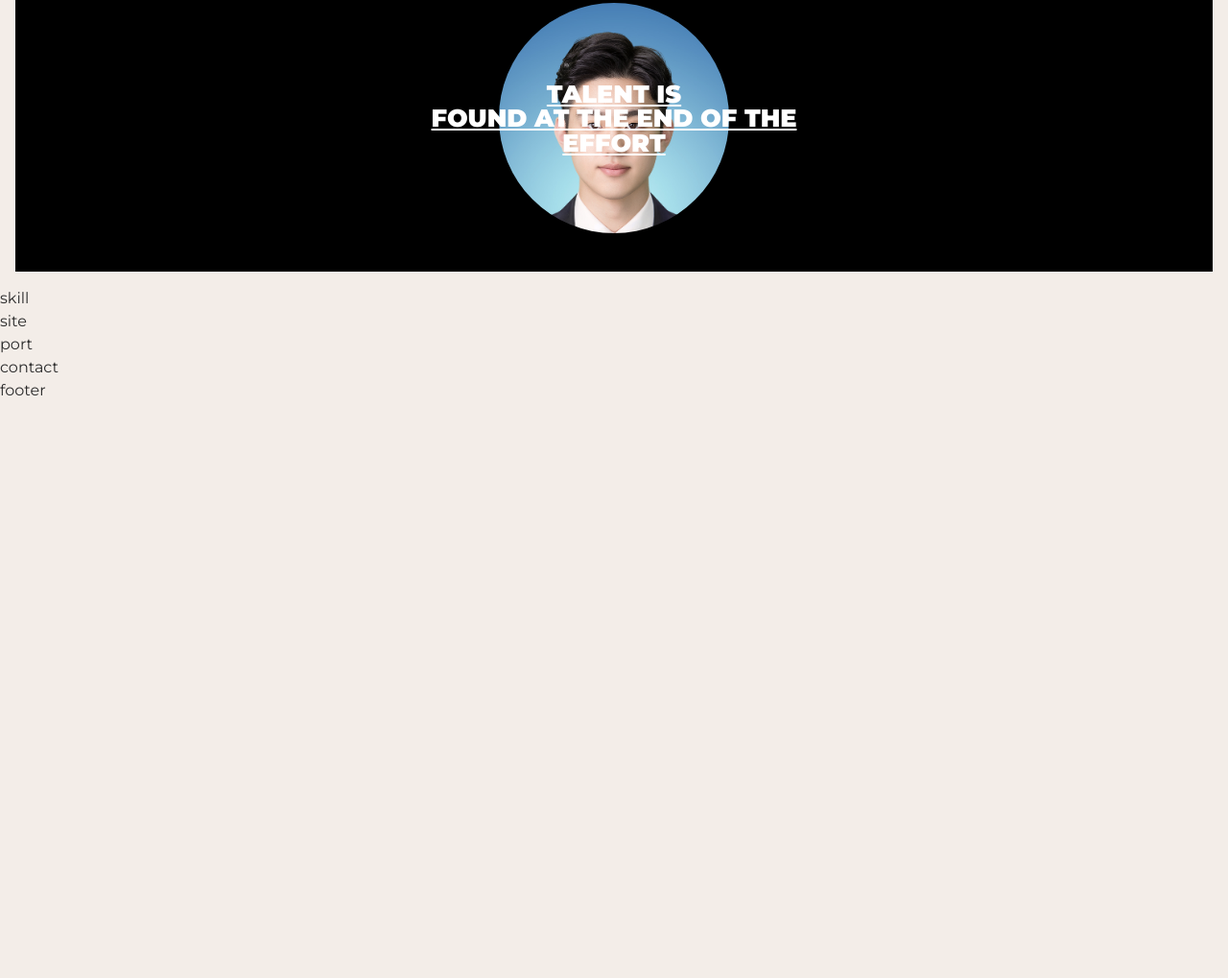
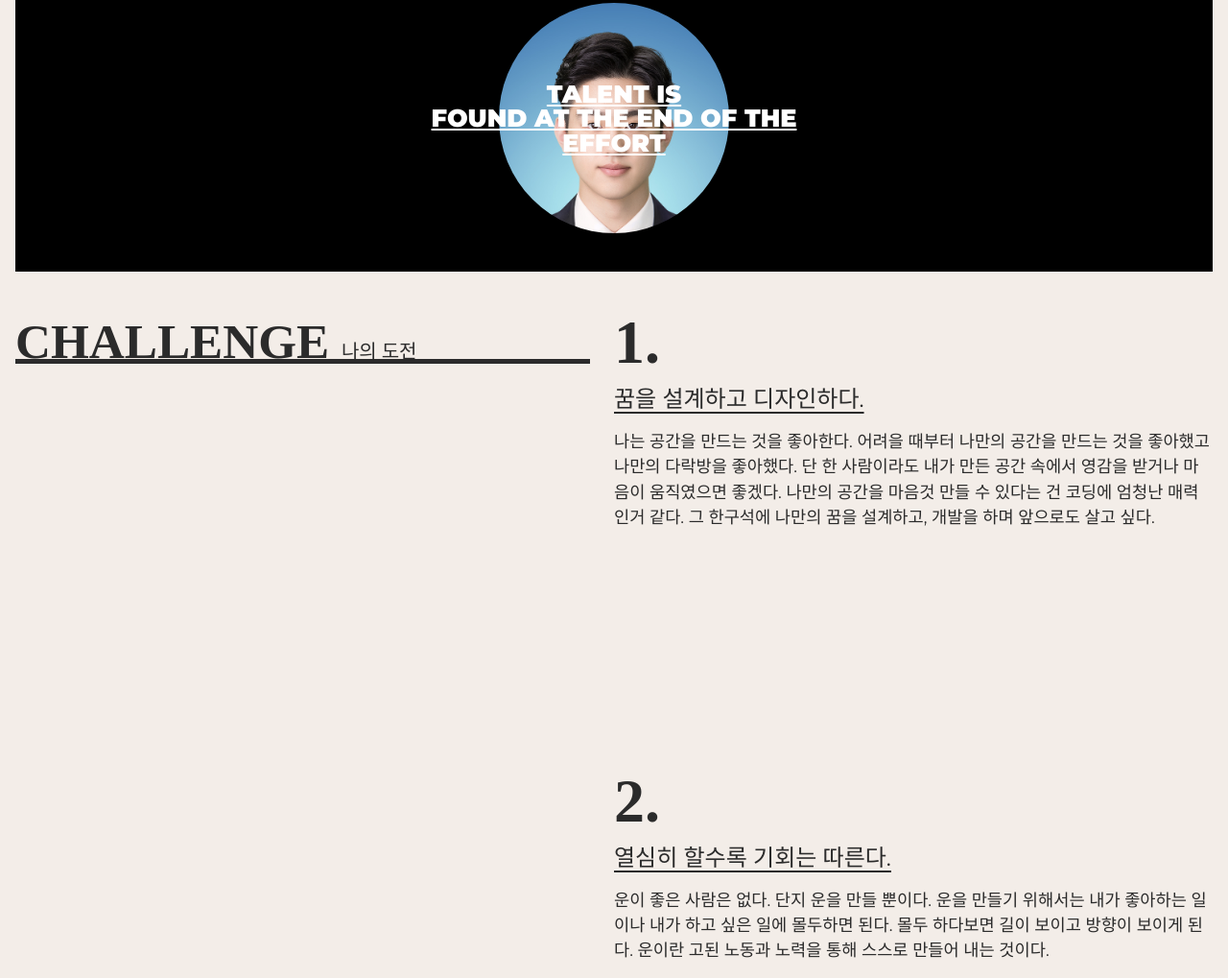
Before and after one commit to 219Log/port2025-vite, a website built with Vite: page src/index.html in a window 1280 px wide. Shown: the part 501-1520 px from the top of the page at 96% size. Before the commit the page ends 920 px from the top, so only its background shows below. Built offline with nearby package versions, Linux system fonts and the light colour scheme; a small style sheet from the web is missing; a web font is replaced by a local one.

Commit message:
스킬영역

```diff
--- a/src/assets/css/section/intro.css
+++ b/src/assets/css/section/intro.css
@@ -117,6 +117,7 @@
 .intro_lines.bottom .line:nth-child(7){
     height: 1px;
 }
+
 @media (max-width: 800px){
     .intro__inner {
         justify-content: center;
--- a/src/assets/css/section/skill.css
+++ b/src/assets/css/section/skill.css
@@ -1,3 +1,64 @@
-#skill {
+.skill__inner {
+    padding: 16px;
+    display: flex;
+    justify-content: space-between;
+}
+.skill__title {
+    position: sticky;
+    top: 70px;
+    left: 0;
+    width: 48%;
+    height: 5vw;
+    font-size: 4vw;
+    font-weight: 900;
+    line-height: 1.6;
+    font-family: var(--mainKor-font);
+    text-transform: uppercase;
+    color: var(--black100);
+    border-bottom: 0.4vw solid var(--black100);
+}
+.skill__title em {
+    font-size: 1.25rem;
+    font-weight: 400;
+    line-height: 2;
+}
+.skill__desc {
+    width: 50%;
+}
+.skill__desc span {
+    font-size: 5vw;
+    line-height: 1;
+    font-weight: 900;
+    line-height: 1.3;
+    font-family: var(--mainNum-font);
+}
+.skill__desc h3 {
+    font-size: 1.5rem;
+    text-decoration: underline;
+    text-underline-position: under;
+    margin-bottom: 1vw;
+}
+.skill__desc p {
+    margin-bottom: 30vh;
+    font-size: 1.1rem;
+}
 
+@media (max-width: 800px){
+    .slkll__inner {
+        flex-direction: column;
+    }
+    .skill__title {
+        width: 100%;
+        margin-bottom: 10vw;
+        font-size: 30px;
+        height: auto;
+        top: 68px;
+        background-color: var(--mainBg-color);
+    }
+    .skill__desc {
+        width: 100%;
+    }
+    .skill__desc span {
+        font-size: 20vw;
+    }
 }
--- a/src/index.html
+++ b/src/index.html
@@ -57,7 +57,7 @@
                 <h1 class="intro__title">
                     port developer
                 </h1>
-                <div class="intro__lines" aria-hidden="true">
+                <div class="intro_lines" aria-hidden="true">
                     <span class="line"></span>
                     <span class="line"></span>
                     <span class="line"></span>
@@ -76,7 +76,7 @@
                         <img src="assets/img/about.jpg" alt="어바웃" />
                     </div>
                 </div>
-                <div class="intro__lines bottom" aria-hidden="true">
+                <div class="intro_lines bottom" aria-hidden="true">
                     <span class="line"></span>
                     <span class="line"></span>
                     <span class="line"></span>
@@ -90,7 +90,41 @@
         <!-- //intro -->
 
         <section id="skill">
-            skill
+            <div class="skill__inner">
+                <h2 class="skill__title">Challenge <em>나의 도전</em></h2>
+                <div class="skill__desc">
+                    <div>
+                        <span>1.</span>
+                        <h3>꿈을 설계하고 디자인하다.</h3>
+                        <p>
+                            나는 공간을 만드는 것을 좋아한다.
+                            어려을 때부터 나만의 공간을 만드는 것을 좋아했고 나만의 다락방을 좋아했다.
+                            단 한 사람이라도 내가 만든 공간 속에서 영감을 받거나 마음이 움직였으면 좋겠다.
+                            나만의 공간을 마음것 만들 수 있다는 건 코딩에 엄청난 매력인거 같다.
+                            그 한구석에 나만의 꿈을 설계하고, 개발을 하며 앞으로도 살고 싶다.
+                        </p>
+                    </div>
+                    <div>
+                        <span>2.</span>
+                        <h3>열심히 할수록 기회는 따른다.</h3>
+                        <p>
+                            운이 좋은 사람은 없다. 단지 운을 만들 뿐이다.
+                            운을 만들기 위해서는 내가 좋아하는 일이나 내가 하고 싶은 일에 몰두하면 된다.
+                            몰두 하다보면 길이 보이고 방향이 보이게 된다.
+                            운이란 고된 노동과 노력을 통해 스스로 만들어 내는 것이다.
+                        </p>
+                    </div>
+                    <div>
+                        <span>3.</span>
+                        <h3>나에게 정직하다.</h3>
+                        <p>
+                            정직은 다른 사람보다 나에게 큰 의미를 부여해야 한다.
+                            자신이 정직하지 않으면 진정으로 원하는 일을 열정적으로 밀고 나갈 수 없다.
+                            마음에서 우러나오는 일을 해야 정직해지며 삶을 더 즐길 줄 알게 된다.
+                        </p>
+                    </div>
+                </div>
+            </div>
         </section>
         <!-- //skill -->
 
```
